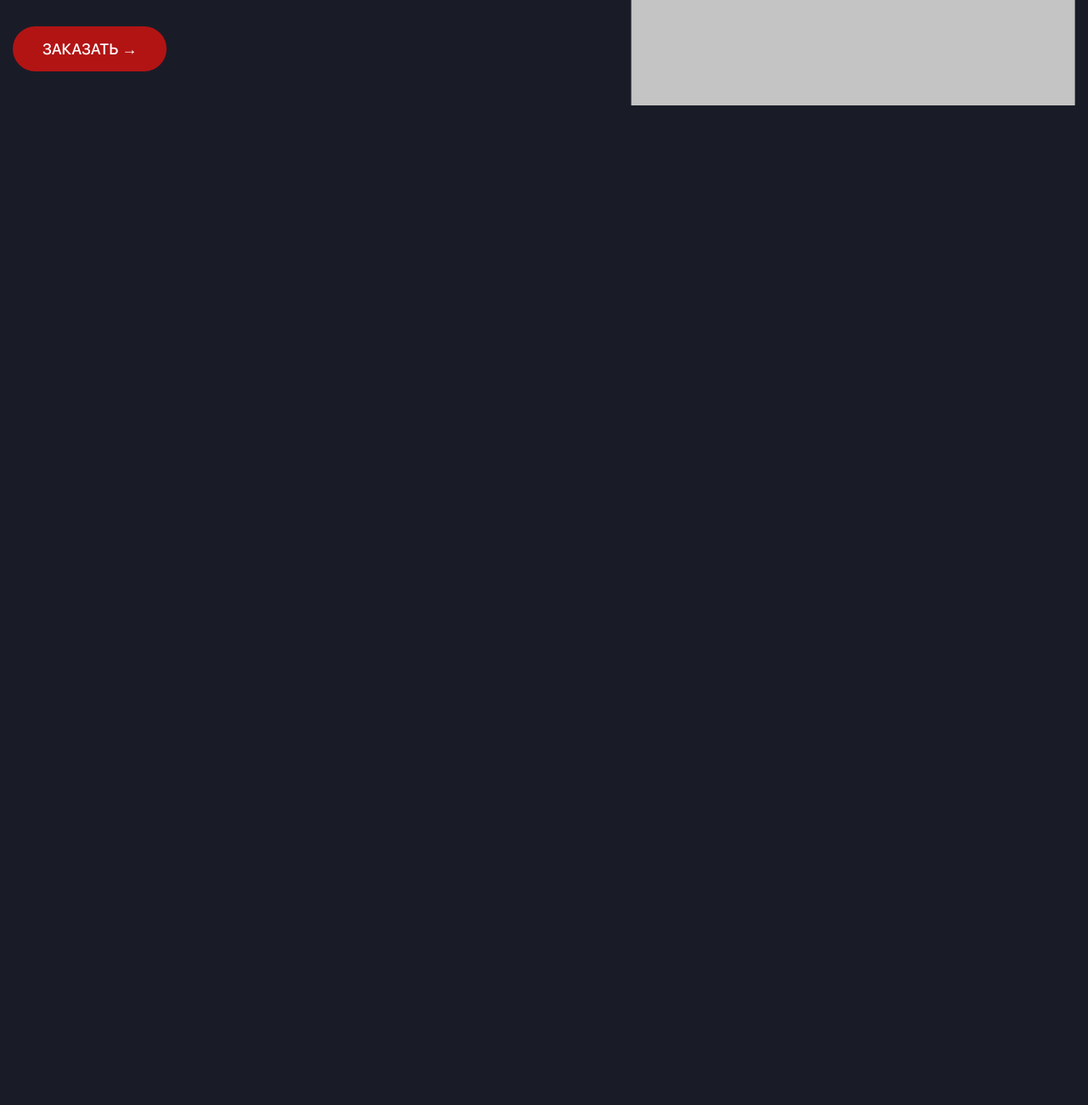
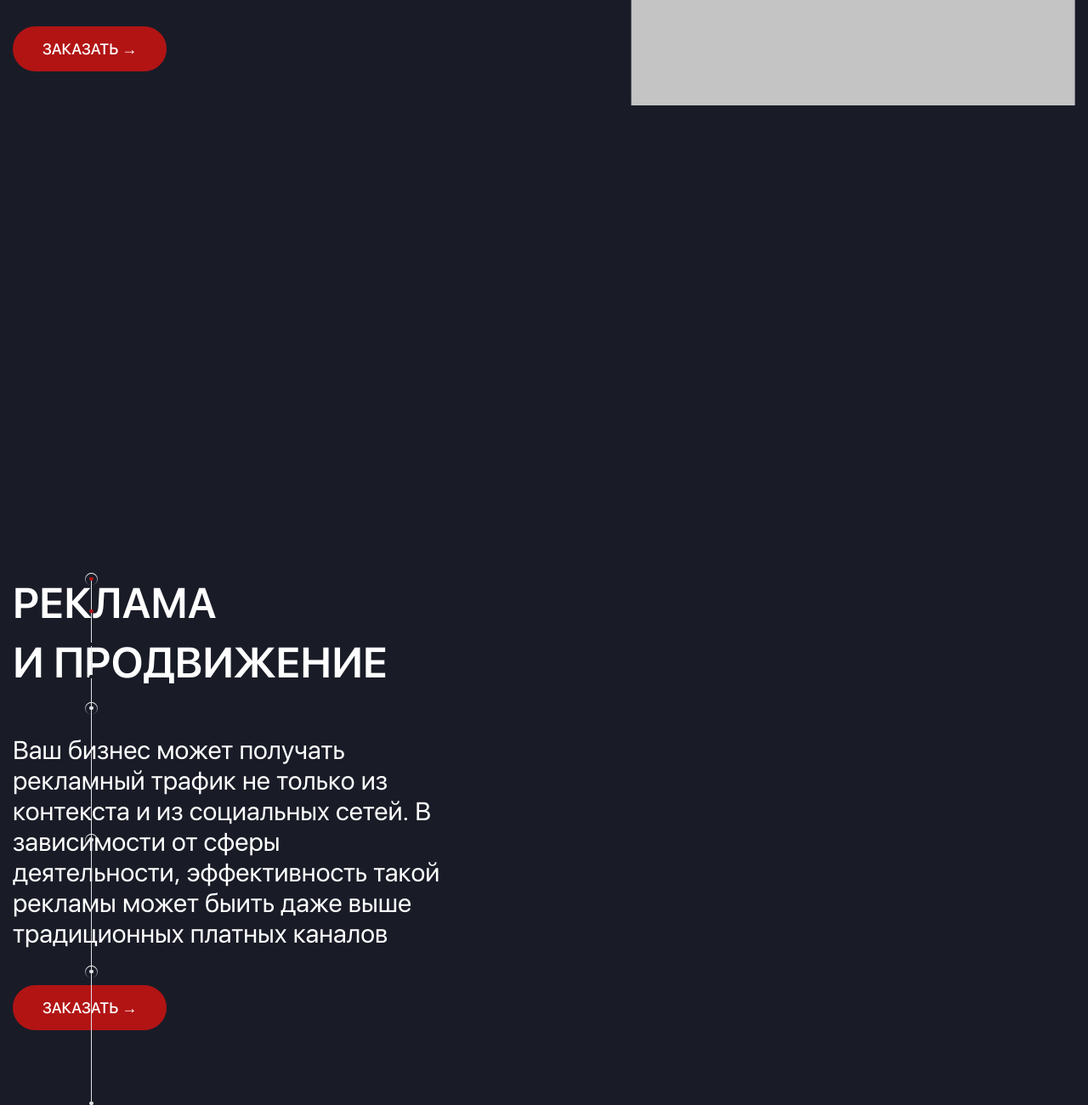
Before and after one commit to Mihail4531/pupa, a plain HTML site: page packet-main/index.html in a window 1280 px wide. Shown: the part 3577-4877 px from the top of the page at 85% size. Before the commit the page ends 3778 px from the top, so only its background shows below. Drawn offline with nearby package versions, Linux system fonts and the light colour scheme.

Commit message:
Создал секцию advertisement

```diff
--- a/packet-main/assets/scss/_components.scss
+++ b/packet-main/assets/scss/_components.scss
@@ -6,3 +6,4 @@
 @import "./components/Advantage";
 @import "./components/fouro";
 @import "./components/site";
+@import "./components/advertisement";
--- /dev/null
+++ b/packet-main/assets/scss/components/_advertisement.scss
@@ -0,0 +1,37 @@
+.advertisement{
+    padding-top: 250px;
+    &__content{
+       position: relative;
+        &-img{
+          position: absolute;
+          left: 100px;
+        }
+    &-title{
+
+font-size: 50px;
+font-weight: 600;
+line-height: 1.4;
+margin: 0;
+padding: 0;
+    }
+
+    &-text{
+margin-top: 50px;
+padding: 0;
+font-size: 30px;
+font-weight: 400;
+line-height: 1.2;
+margin-bottom: 60px;
+    }
+    &-link{
+        padding: 16px 35px 16px 35px;
+        background: #B21414;
+        border-radius: 100px;
+
+font-size: 18px;
+font-weight: 500;
+
+
+    }
+}
+}
--- a/packet-main/assets/scss/components/_site.scss
+++ b/packet-main/assets/scss/components/_site.scss
@@ -1,6 +1,7 @@
 .site{
     padding-top: 250px;
     width: 100%;
+    padding-bottom: 300px;
     &__content{
         display: flex;
         justify-content: space-between;
--- a/packet-main/index.html
+++ b/packet-main/index.html
@@ -112,6 +112,17 @@
                     </div>
                 </div>
               </section>
+              <section class="main__section advertisement">
+                <div class="container advertisement__container">
+                    <div class="advertisement__content"></div>
+                        <img src="/assets/img/Group 1525.png" alt="" class="advertisement__content-img">
+                    <h2 class="advertisement__content-title">РЕКЛАМА <br> И ПРОДВИЖЕНИЕ  </h2>
+                    <p class="advertisement__content-text"> Ваш бизнес может получать  <br>рекламный трафик не только из <br> контекста и из социальных сетей. В <br> зависимости от сферы <br> деятельности, эффективность такой <br> рекламы может быить даже выше <br> традиционных платных каналов</p>
+
+                        <a href="" class="advertisement__content-link">ЗАКАЗАТЬ  → </a>
+                    </div>
+                </div>
+              </section>
             </div>
         </main>
         <footer class="application__footer footer">
```
Also changed, not shown: packet-main/assets/style/main-style.min.css, 1 other file.
